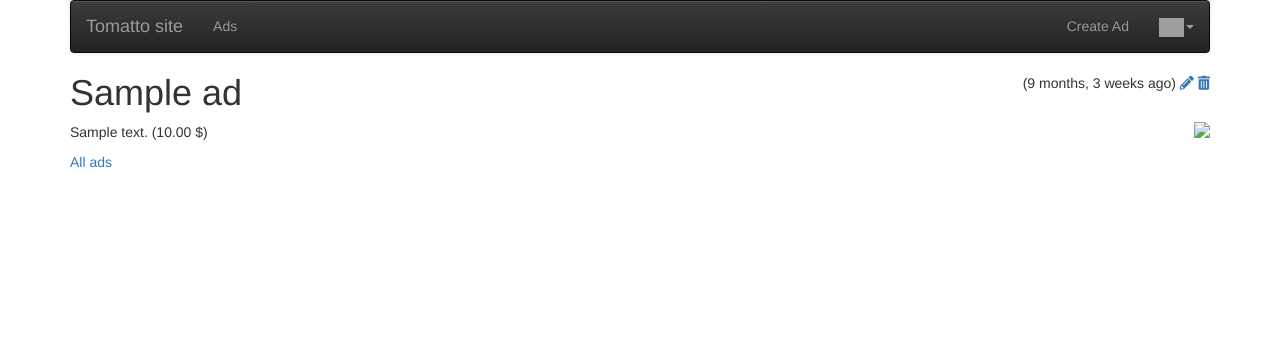
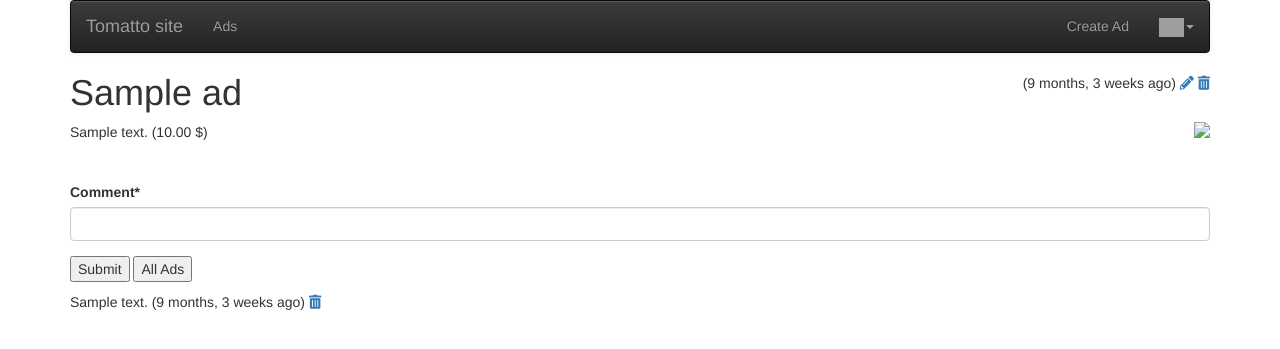
Before and after one commit to SplattyOne/coursera_django_projects, a Django app: page /ad/1 in a window 1280 px wide. Shown: the top 349 px of the page. Run offline with Django 3.2, Linux system fonts and the light colour scheme; a user stored in the database is signed in; tables that the repository leaves empty hold one stand-in row (values such as "Sample post"); some libraries are stand-ins or nearby versions; grey boxes are pictures that could not be loaded.

Commit message:
ads with comments

```diff
--- a/tomattosite/ads/forms.py
+++ b/tomattosite/ads/forms.py
@@ -3,6 +3,9 @@ from ads.models import Ad
 from django.core.files.uploadedfile import InMemoryUploadedFile
 from ads.humanize import naturalsize
 
+
+class CommentForm(forms.Form):
+    comment = forms.CharField(required=True, max_length=500, min_length=3, strip=True)
 
 # Create the form class.
 class CreateForm(forms.ModelForm):
--- a/tomattosite/ads/models.py
+++ b/tomattosite/ads/models.py
@@ -11,11 +11,30 @@ class Ad(models.Model) :
     price = models.DecimalField(max_digits=7, decimal_places=2, null=True)
     text = models.TextField()
     owner = models.ForeignKey(settings.AUTH_USER_MODEL, on_delete=models.CASCADE)
+
+    comments = models.ManyToManyField(settings.AUTH_USER_MODEL,
+        through='Comment', related_name='comments_owned')
+
     picture = models.BinaryField(null=True, editable=True)
     content_type = models.CharField(max_length=256, null=True, help_text='The MIMEType of the file')
+
     created_at = models.DateTimeField(auto_now_add=True)
     updated_at = models.DateTimeField(auto_now=True)
 
-    # Shows up in the admin list
     def __str__(self):
         return self.title
+
+class Comment(models.Model) :
+    text = models.TextField(
+        validators=[MinLengthValidator(3, "Comment must be greater than 3 characters")]
+    )
+
+    ad = models.ForeignKey(Ad, on_delete=models.CASCADE)
+    owner = models.ForeignKey(settings.AUTH_USER_MODEL, on_delete=models.CASCADE)
+
+    created_at = models.DateTimeField(auto_now_add=True)
+    updated_at = models.DateTimeField(auto_now=True)
+
+    def __str__(self):
+        if len(self.text) < 15 : return self.text
+        return self.text[:11] + ' ...'
--- a/tomattosite/ads/templates/ads/ad_detail.html
+++ b/tomattosite/ads/templates/ads/ad_detail.html
@@ -16,8 +16,7 @@
 {% endblock %}
 {% block content %}
 {% if ad.content_type %}
-<div id="overlay" class="overlay" style="text-align: center;"
-   onclick="document.getElementById('overlay').style.display = 'none';" >
+  <div id="overlay" class="overlay" style="text-align: center;" onclick="document.getElementById('overlay').style.display = 'none';" >
     <img style="width:90%;margin-top: 50px; border:3px solid black;" src="{% url 'ads:ad_picture' ad.id %}">
   </div>
 {% endif %}
@@ -30,15 +29,29 @@
 </span>
 <h1>{{ ad.title }}</h1>
 {% if ad.content_type %}
-<img style="float:right; max-width:50%;" src="{% url 'ads:ad_picture' ad.id %}"
-    onclick="document.getElementById('overlay').style.display = 'block';">
+  <img style="float:right; max-width:50%;" src="{% url 'ads:ad_picture' ad.id %}" onclick="document.getElementById('overlay').style.display = 'block';">
 {% endif %}
 <p>
   {{ ad.text }} ({{ ad.price }} $)
 </p>
+{% if user.is_authenticated %}
+  <br clear="all"/>
   <p>
+      {% load crispy_forms_tags %}
+      <form method="post" action="{% url 'ads:ad_comment_create' ad.id %}">
+          {% csrf_token %}
+          {{ comment_form|crispy }}
+          <input type="submit" value="Submit">
+          <input type="submit" value="All Ads" onclick="window.location.href='{% url 'ads:all' %}';return false;">
+      </form>
   </p>
-<p>
-<a href="{% url 'ads:all' %}">All ads</a>
+{% endif %}
+{% for comment in comments %}
+  <p> {{ comment.text }}
+      ({{ comment.updated_at|naturaltime }})
+      {% if user == comment.owner %}
+          <a href="{% url 'ads:ad_comment_delete' comment.id %}"><i class="fa fa-trash"></i></a>
+      {% endif %}
   </p>
+{% endfor %}
 {% endblock %}
--- a/tomattosite/ads/templates/ads/ad_form.html
+++ b/tomattosite/ads/templates/ads/ad_form.html
@@ -6,7 +6,7 @@
     {% csrf_token %}
     {{ form|crispy }}
     <input type="submit" value="Submit">
-    <input type="submit" value="Cancel" onclick="window.location.href='{% url 'ads:all' %}';return false;">
+    <input type="submit" value="Cancel" onclick=`window.location.href="{% url 'ads:all' %}";return false;`>
   </form>
 </p>
 <!-- https://stackoverflow.com/questions/2472422/django-file-upload-size-limit -->
@@ -16,7 +16,7 @@ $("#upload_form").submit(function() {
   if (window.File && window.FileReader && window.FileList && window.Blob) {
       var file = $('#id_{{ form.upload_field_name }}')[0].files[0];
       if (file && file.size > {{ form.max_upload_limit }} ) {
-          alert("File " + file.name + " of type " + file.type + " must be < {{ form.max_upload_limit_text }}");
+        alert("File " + file.name + " of type " + file.type + " must be < {{ form.max_upload_limit_text }}");
       return false;
     }
   }
--- a/tomattosite/ads/urls.py
+++ b/tomattosite/ads/urls.py
@@ -13,4 +13,8 @@ urlpatterns = [
     path('ad/<int:pk>/delete',
         views.AdDeleteView.as_view(success_url=reverse_lazy('ads:all')), name='ad_delete'),
     path('ad_picture/<int:pk>', views.stream_file, name='ad_picture'),
+    path('ad/<int:pk>/comment',
+        views.CommentCreateView.as_view(), name='ad_comment_create'),
+    path('comment/<int:pk>/delete',
+        views.CommentDeleteView.as_view(success_url=reverse_lazy('ads:all')), name='ad_comment_delete'),
 ]
--- a/tomattosite/ads/views.py
+++ b/tomattosite/ads/views.py
@@ -1,34 +1,32 @@
 from django.views import View
 from django.shortcuts import render, redirect, get_object_or_404
-from django.urls import reverse_lazy
+from django.urls import reverse_lazy, reverse
 from django.http import HttpResponse
 from django.contrib.auth.mixins import LoginRequiredMixin
 
-from ads.models import Ad
-from ads.forms import CreateForm
+from ads.models import Ad, Comment
+from ads.forms import CreateForm, CommentForm
 from ads.owner import OwnerListView, OwnerDetailView, OwnerCreateView, OwnerUpdateView, OwnerDeleteView
 
 
 class AdListView(OwnerListView):
     model = Ad
     # By convention:
-    # template_name = "ads/ad_list.html"
+    template_name = "ads/ad_list.html"
 
 class AdDetailView(OwnerDetailView):
     model = Ad
-
-# class AdCreateView(OwnerCreateView):
-#     model = Ad
-#     fields = ['title', 'text', 'price']
-
-# class AdUpdateView(OwnerUpdateView):
-#     model = Ad
-#     fields = ['title', 'text', 'price']
+    template_name = "ads/ad_detail.html"
+    def get(self, request, pk) :
+        x = Ad.objects.get(id=pk)
+        comments = Comment.objects.filter(ad=x).order_by('-updated_at')
+        comment_form = CommentForm()
+        context = { 'ad' : x, 'comments': comments, 'comment_form': comment_form }
+        return render(request, self.template_name, context)
 
 class AdDeleteView(OwnerDeleteView):
     model = Ad
-
-#
+    template_name = "ads/ad_delete.html"
 
 class AdCreateView(LoginRequiredMixin, View):
     template_name = 'ads/ad_form.html'
@@ -76,6 +74,21 @@ class AdUpdateView(LoginRequiredMixin, View):
 
         return redirect(self.success_url)
 
+class CommentCreateView(LoginRequiredMixin, View):
+    def post(self, request, pk) :
+        f = get_object_or_404(Ad, id=pk)
+        comment = Comment(text=request.POST['comment'], owner=request.user, ad=f)
+        comment.save()
+        return redirect(reverse('ads:ad_detail', args=[pk]))
+
+class CommentDeleteView(OwnerDeleteView):
+    model = Comment
+    template_name = "ads/ad_comment_delete.html"
+
+    # https://stackoverflow.com/questions/26290415/deleteview-with-a-dynamic-success-url-dependent-on-id
+    def get_success_url(self):
+        ad = self.object.ad
+        return reverse('ads:ad_detail', args=[ad.id])
 
 def stream_file(request, pk):
     ad = get_object_or_404(Ad, id=pk)
```
Also changed, not shown: tomattosite/ads/templates/ads/ad_comment_delete.html (added, +13 -0 lines), tomattosite/ads/templates/ads/ad_delete.html (renamed from tomattosite/ads/templates/ads/ad_confirm_delete.html). Lines whose indentation alone changed are shown as unchanged.
